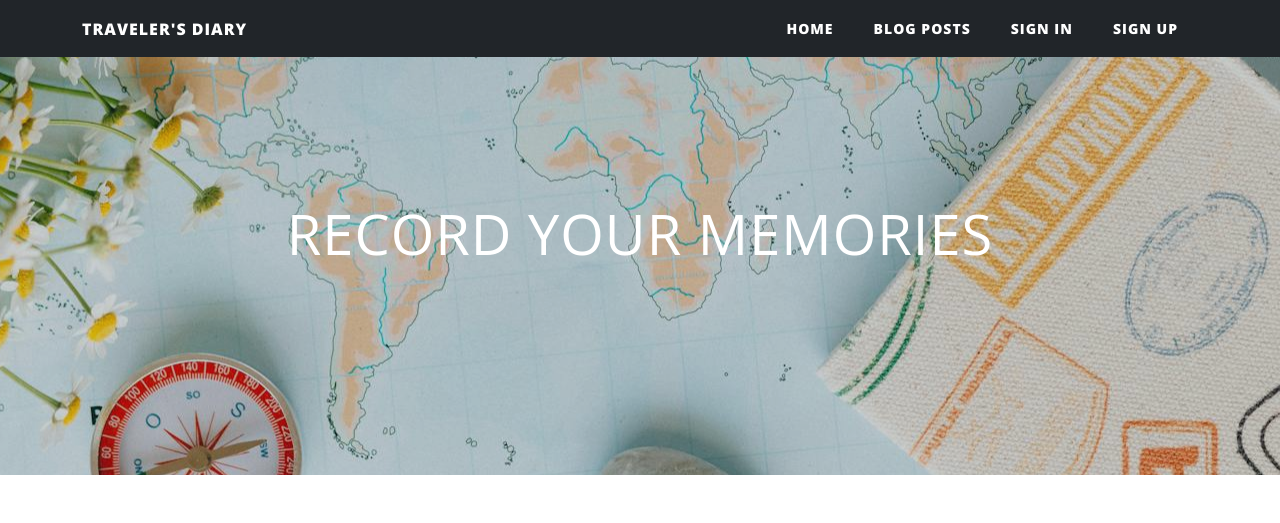
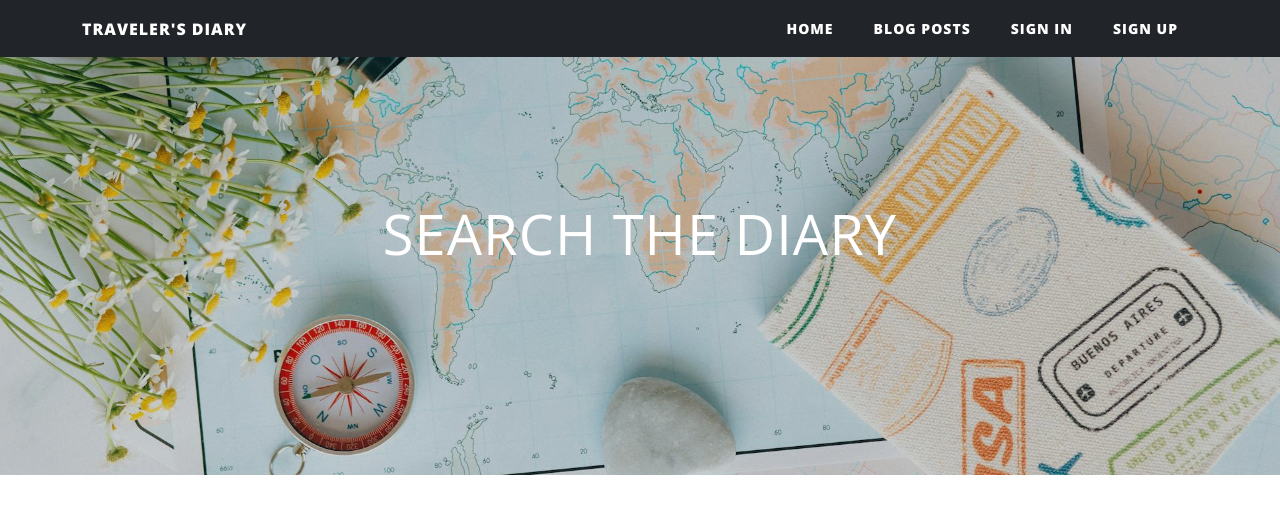
Before and after one commit to chathugaj/travellers-diary, a React (Create React App) app: page /posts in a window 1280 px wide. Shown: the top 523 px of the page. Built offline with nearby package versions, Linux system fonts and the light colour scheme; no server answers.

Commit message:
Banner customization

```diff
--- a/src/App.js
+++ b/src/App.js
@@ -7,6 +7,7 @@ import SignIn from "./pages/SignIn";
 import ForgotPassword from "./pages/ForgotPassword";
 import React from "react";
 import "./api/axiosDefaults";
+import PostPage from "./pages/PostPage";
 
 function App() {
 
@@ -16,6 +17,7 @@ function App() {
                 <Route path="/" element={<Layout/>}>
                     <Route index element={<Home/>}/>
                     <Route path="posts" element={<BlogPosts/>}/>
+                    <Route path="posts/:id" element={<PostPage/>}/>
                 </Route>
                 <Route path="signup" element={<SignUp/>}/>
                 <Route path="signin" element={<SignIn/>}/>
--- a/src/components/Banner.js
+++ b/src/components/Banner.js
@@ -1,16 +1,19 @@
 import React from "react";
-import { Container, Row, Col } from "react-bootstrap";
+import {Container, Row, Col} from "react-bootstrap";
 import styles from "../styles/Banner.module.css";
+import defaultBanner from "../assets/common_banner.jpeg"
 
-const Banner = () => {
+const Banner = ({banner, title, subTitle}) => {
+    const bgImage = banner ? banner : defaultBanner;
     return (
-    <header className={`${styles.Banner} ${styles.BannerImage}`}>
+        <header className={`${styles.Banner}`} style={{backgroundImage: `url(${bgImage})`}}>
             <div className={styles.OverLay}></div>
             <Container>
                 <Row>
                     <Col md={10} lg={8} className="mx-auto position-relative">
                         <div className={styles.SiteHeading}>
-              <h1 className={styles.H1}>Record Your Memories</h1>
+                            <h1 className={styles.H1}>{title}</h1>
+                            {subTitle ? <h2 className={styles.H2}>{subTitle}</h2> : <h2></h2>}
                         </div>
                     </Col>
                 </Row>
--- /dev/null
+++ b/src/components/Post.js
@@ -0,0 +1,6 @@
+import React from 'react';
+import {Image} from "react-bootstrap";
+
+const PostBanner = ({image, title}) => {
+    return <Image src={image} alt={title} fluid={image} />
+}
--- a/src/contexts/CurrentUserContext.js
+++ b/src/contexts/CurrentUserContext.js
@@ -37,7 +37,7 @@ export const CurrentUserProvider = ({ children }) => {
                 } catch (err) {
                     setCurrentUser((prevCurrentUser) => {
                         if (prevCurrentUser) {
-                            navigate("/signin");
+                            navigate("signin");
                         }
                         return null;
                     });
@@ -59,7 +59,7 @@ export const CurrentUserProvider = ({ children }) => {
                     } catch (err) {
                         setCurrentUser((prevCurrentUser) => {
                             if (prevCurrentUser) {
-                                navigate("/signin");
+                                navigate("signin");
                             }
                             return null;
                         });
--- a/src/pages/BlogPosts.js
+++ b/src/pages/BlogPosts.js
@@ -1,13 +1,17 @@
 import React from "react";
-import {ContentSearch, SearchResultContainer} from "../components";
+import {Banner, ContentSearch, SearchResultContainer} from "../components";
 import {SearchResultProvider} from "../contexts/SearchContext";
+import {Image} from "react-bootstrap";
 
 const BlogPosts = () => {
     return (
-        <SearchResultProvider>
-            <ContentSearch></ContentSearch>
-            <SearchResultContainer ></SearchResultContainer>
-        </SearchResultProvider>
+        <>
+            <Banner title="Search The Diary"></Banner>
+            <SearchResultProvider>
+                <ContentSearch></ContentSearch>
+                <SearchResultContainer></SearchResultContainer>
+            </SearchResultProvider>
+        </>
     );
 };
 
--- a/src/pages/Home.js
+++ b/src/pages/Home.js
@@ -1,13 +1,16 @@
 import React from "react";
-import {ArticleCardContainer, ContentSearch} from "../components";
+import {ArticleCardContainer, Banner, ContentSearch} from "../components";
 import {SearchResultProvider} from "../contexts/SearchContext";
 
 const Home = () => {
     return (
-        <SearchResultProvider>
-            <ContentSearch></ContentSearch>
-            <ArticleCardContainer></ArticleCardContainer>
-        </SearchResultProvider>
+        <>
+            <Banner title="Traverler's Diary"></Banner>
+            <SearchResultProvider>
+                <ContentSearch></ContentSearch>
+                <ArticleCardContainer></ArticleCardContainer>
+            </SearchResultProvider>
+        </>
     );
 };
 
--- a/src/pages/Layout.js
+++ b/src/pages/Layout.js
@@ -1,15 +1,14 @@
-import { Banner } from "../components";
+import {Banner} from "../components";
 import Nav from "../components/NavBar";
 import Footer from "../components/PageFooter";
 import React from "react";
-import { Outlet } from "react-router-dom";
+import {Outlet} from "react-router-dom";
 
 const Layout = () => {
     return (
         <>
-      <Banner></Banner>
             <Nav></Nav>
-      <Outlet />
+            <Outlet/>
             <Footer></Footer>
         </>
     );
--- a/src/styles/Banner.module.css
+++ b/src/styles/Banner.module.css
@@ -1,14 +1,12 @@
 .Banner {
   margin-bottom: 50px;
-  background: no-repeat center center;
-  background-color: #6c757d;
-  background-attachment: scroll;
+  background: #6c757d no-repeat scroll center center;
   position: relative;
   background-size: cover;
 }
 
 .BannerImage {
-  background: url("../assets/image\ 2\ traveldi.jpeg") no-repeat center center;
+  background: url("../assets/common_banner.jpeg") no-repeat center center;
 }
 
 .SiteHeading {
@@ -23,6 +21,12 @@
   color: var(--bs-white);
 }
 
+.H2 {
+  font-weight: 600;
+  margin: 10px 0 30px;
+  color: var(--bs-white);
+}
+
 .OverLay {
   position: absolute;
   top: 0;
```
Also changed, not shown: src/assets/common_banner.jpeg (renamed from src/assets/image 2 traveldi.jpeg), src/pages/PostPage.js (added). Lines whose indentation alone changed are shown as unchanged.
